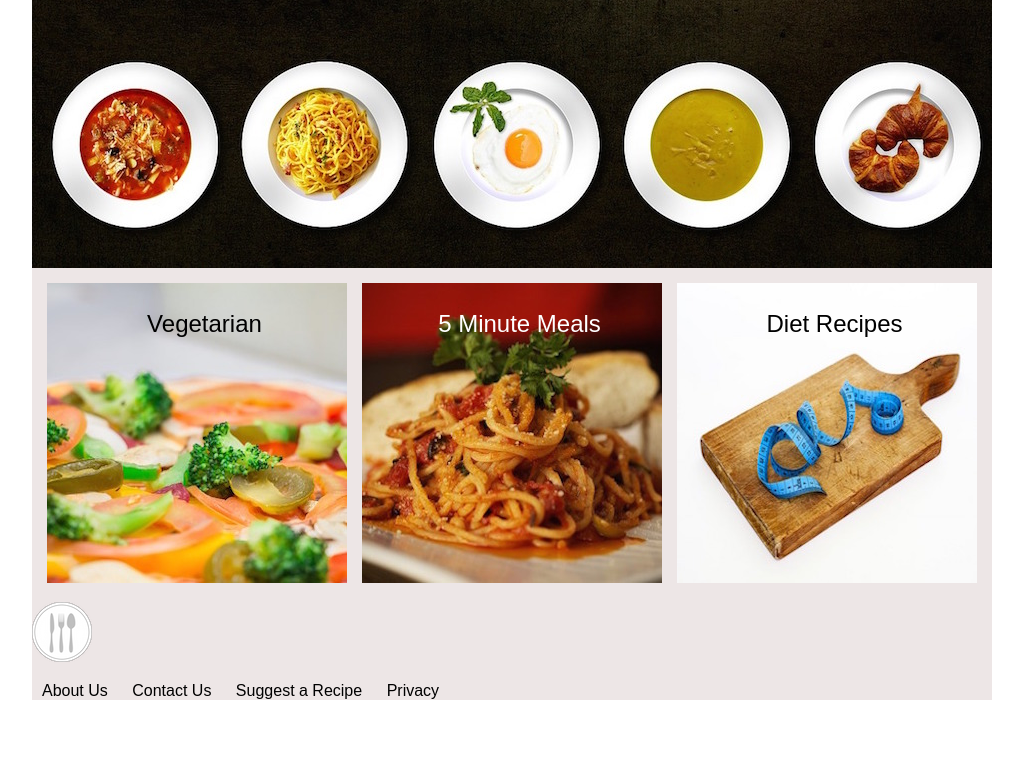
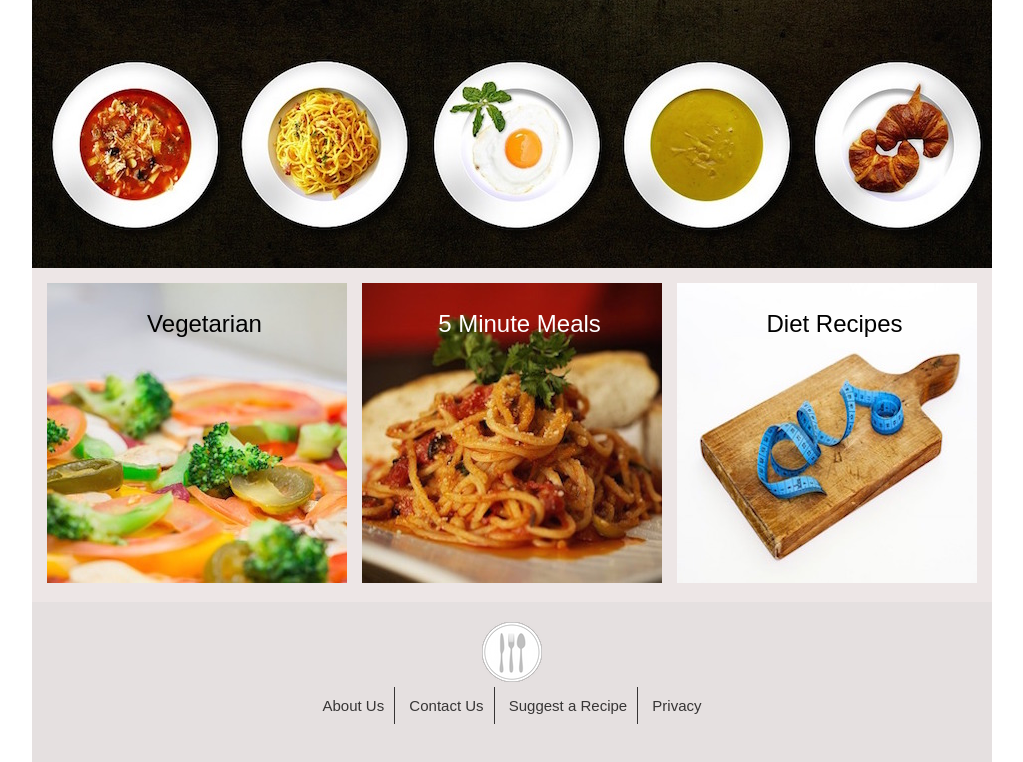
Before and after one commit to Waripolo1/website-1, a plain HTML site: page index.html in a window 1280 px wide. Shown: the part 340-1102 px from the top of the page, without its empty margins (128-1151 px from the left). Before the commit the page ends 1056 px from the top, so only its background shows below. Drawn offline with Linux system fonts and the light colour scheme.

Commit message:
final touches

```diff
--- a/index.html
+++ b/index.html
@@ -54,10 +54,10 @@
 			<img src="images/cutlery.png"/>
 			<nav>
 				<ul>
-					<li><a href=""></a>About Us</li>
-					<li><a href=""></a>Contact Us</li>
-					<li><a href=""></a>Suggest a Recipe</li>
-					<li><a href=""></a>Privacy</li>
+					<li><a href="">About Us</a></li>
+					<li><a href="">Contact Us</a></li>
+					<li><a href="">Suggest a Recipe</a></li>
+					<li><a href="">Privacy</a></li>
 				</ul>
 			</nav>
 		</footer>
--- a/style.css
+++ b/style.css
@@ -119,3 +119,22 @@ form{
 }
 
 /* FOOTER */
+nav{
+	font-size: 15px;
+	text-align: center;
+}
+footer{
+	background-color: #e5e0e0;
+	height: 140px;
+	padding-top: 20px
+}
+footer li{
+	border-right: 1px solid #373535;
+}
+footer li:last-child{
+	border: none;
+}
+footer img{
+	display: block;
+	margin: 0 auto;
+}
```
